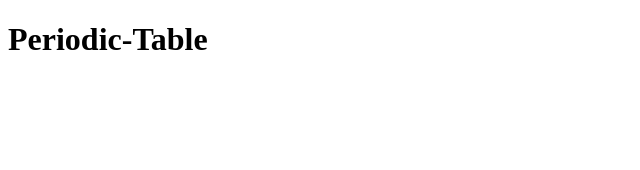
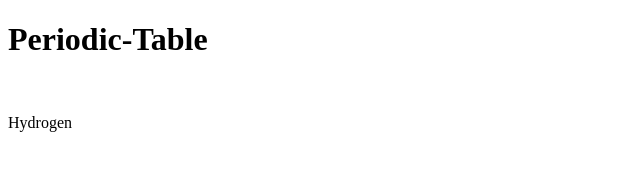
Before and after one commit to AsankaAbeysinghe/Periodic-Table, a plain HTML site: page index.html in a window 1280 px wide. Shown: the full height of the page, 0-640 px from the left. Drawn offline with Linux system fonts and the light colour scheme.

Commit message:
Added Hydrogen

```diff
--- a/index.html
+++ b/index.html
@@ -7,7 +7,7 @@
 
   <h1>Periodic-Table</h1>
   </br>
-
+  <p>Hydrogen</p>
 
 </body>
 </html>
```
